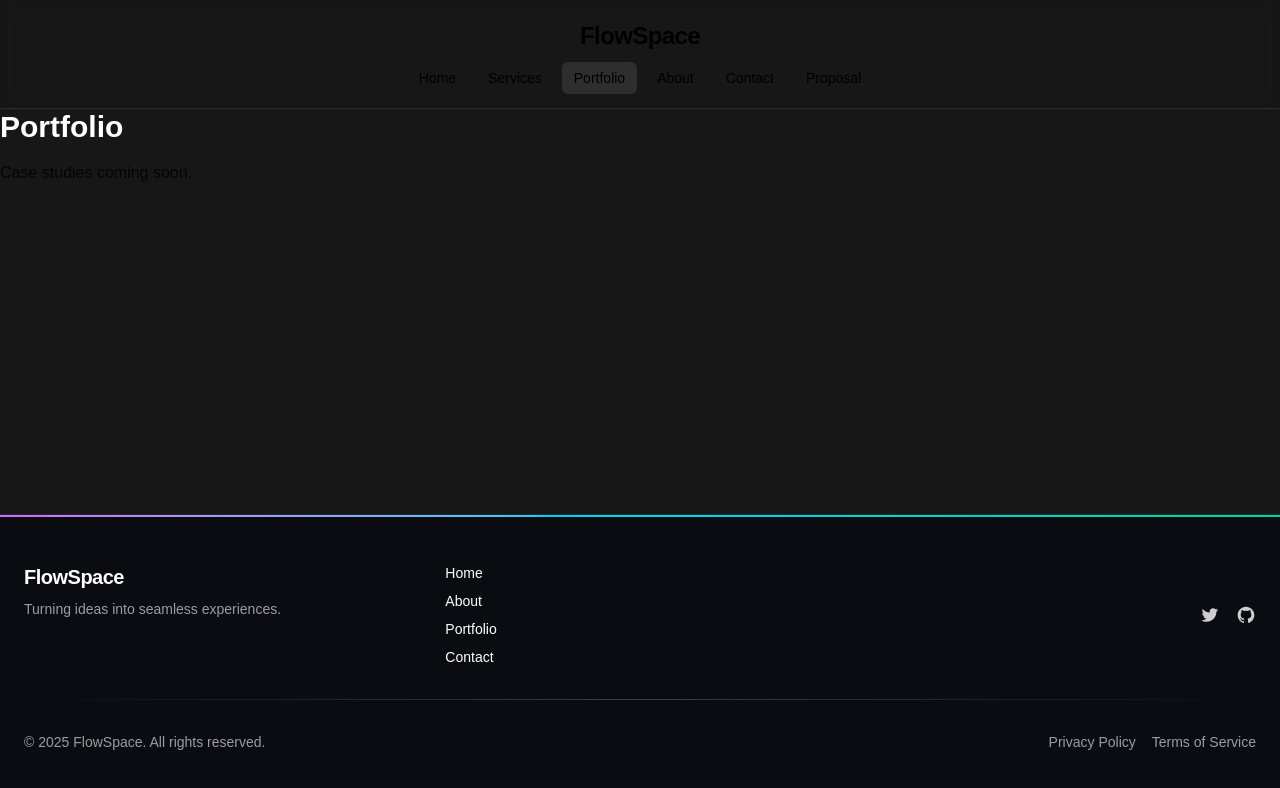
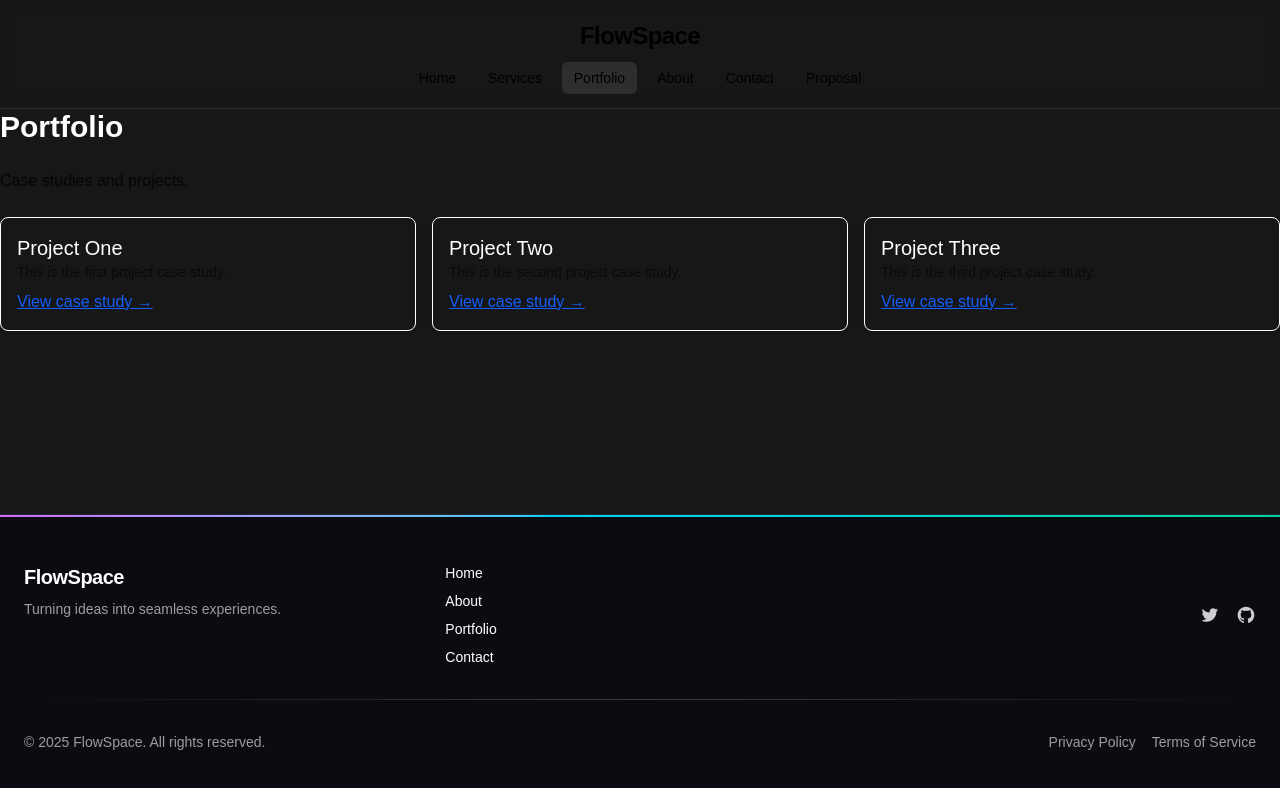
Before and after one commit to shay122990/flowspace-event-agency, a Next.js app: page /portfolio in a window 1280 px wide. Shown: the top 788 px of the page. Built offline with nearby package versions, Linux system fonts and the light colour scheme.

Commit message:
created examples of test data on profile page

```diff
--- a/src/app/(marketing)/portfolio/page.tsx
+++ b/src/app/(marketing)/portfolio/page.tsx
@@ -1,8 +1,26 @@
+import { projects } from "@/app/data/projects";
+import Link from "next/link";
+
 export default function PortfolioPage() {
   return (
-    <section className="grid gap-4">
+    <section className="grid gap-6">
       <h1 className="text-3xl font-semibold">Portfolio</h1>
-      <p className="text-black/80">Case studies coming soon.</p>
+      <p className="text-black/80">Case studies and projects.</p>
+
+      <ul className="grid grid-cols-3 gap-4">
+        {projects.map((project) => (
+          <li key={project.slug} className="border p-4 rounded-lg shadow">
+            <h2 className="text-xl font-medium">{project.title}</h2>
+            <p className="text-sm text-black/60">{project.description}</p>
+            <Link
+              href={`/portfolio/${project.slug}`}
+              className="text-blue-600 underline mt-2 inline-block"
+            >
+              View case study →
+            </Link>
+          </li>
+        ))}
+      </ul>
     </section>
   );
 }
```
